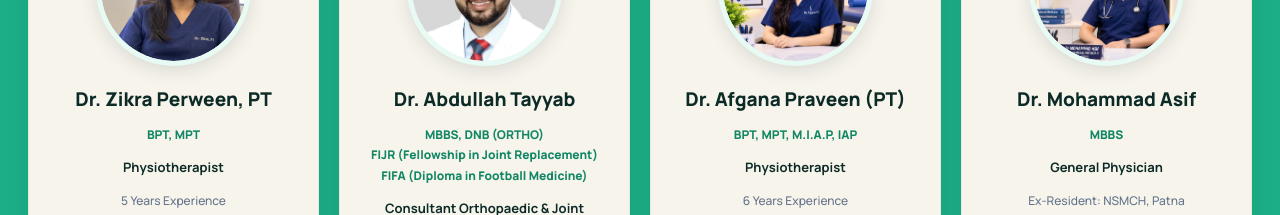
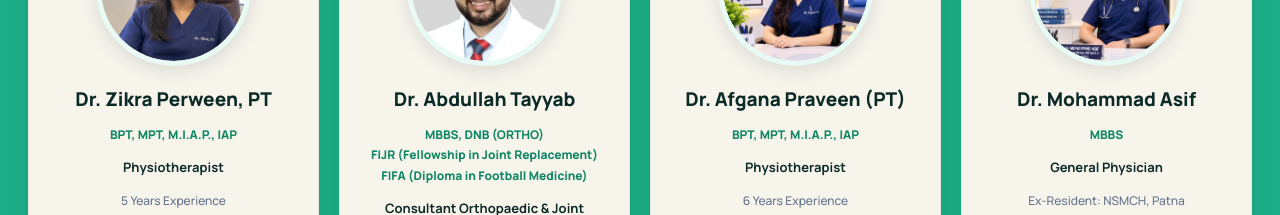
Before and after one commit to md-fahim-01/-md-fahim-01.github.motionwell-clinic, a React (Vite) app: page / in a window 1280 px wide. Shown: the part 2260-2475 px from the top of the page. Built offline with nearby package versions, Linux system fonts and the light colour scheme; a web font is replaced by a local one.

Commit message:
Update doctor qualifications

```diff
--- a/src/components/Doctor.jsx
+++ b/src/components/Doctor.jsx
@@ -3,7 +3,7 @@ const doctors = [
   {
     id: 1,
     name: "Dr. Zikra Perween, PT",
-    qualification: ["BPT, MPT"],
+    qualification: ["BPT, MPT, M.I.A.P., IAP"],
     title: "Physiotherapist",
     details: [
       "5 Years Experience",
@@ -27,7 +27,7 @@ const doctors = [
   {
     id: 3,
     name: "Dr. Afgana Praveen (PT)",
-    qualification: ["BPT, MPT, M.I.A.P, IAP"],
+    qualification: ["BPT, MPT, M.I.A.P., IAP"],
     title: "Physiotherapist",
     details: [
       "6 Years Experience",
```
Also changed, not shown: 2 other files (tests, documents, lock files or other folders).
